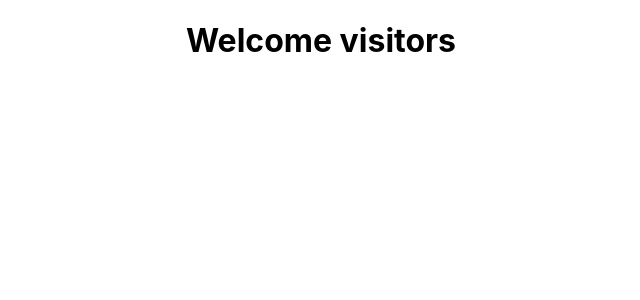
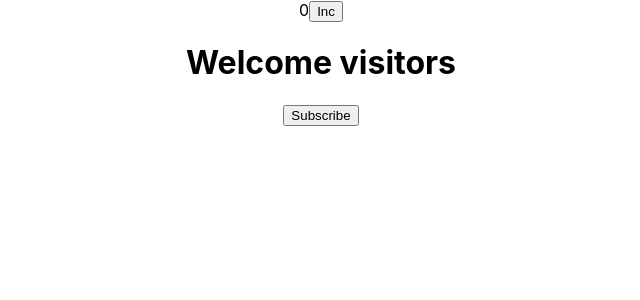
Before and after one commit to rihemebh/React-Basics, a React (Create React App) app: page / in a window 1280 px wide. Shown: the top 300 px of the page, without its empty margins (319-959 px from the left). Built offline with nearby package versions, Linux system fonts and the light colour scheme.

Commit message:
setState

```diff
--- a/src/App.js
+++ b/src/App.js
@@ -1,10 +1,13 @@
 import logo from './logo.svg';
 import './App.css';
 import Message from './Components/Message'
+import Counter from './Components/counter';
 
 function App() {
   return (
     <div className="App">
+      <Counter/>
+
      <Message/>
     </div>
   );
--- a/src/Components/Message.js
+++ b/src/Components/Message.js
@@ -9,9 +9,17 @@
 
     }
 
+    changeMessage(){
+        this.setState({
+            message : 'welcome subscriber'
+        })
+
+    }
+
     render(){
         return(<div>
             <h1>{this.state.message}</h1>
+            <button onClick= { ()=> this.changeMessage()}>Subscribe</button>
             </div>);
     }
 
--- /dev/null
+++ b/src/Components/counter.js
@@ -0,0 +1,36 @@
+import React , {Component} from 'react';
+class counter extends Component {
+
+ constructor(props){
+     super(props);
+        this.state={
+            count : 0
+        } ;
+ }
+inc(){
+    /*this.setState({
+        count: this.state.count+1
+    },
+    ()=>{
+        console.log(this.state.count)
+    })*/
+     this.setState(
+        (prevState)=> ({
+        count : prevState.count+1})
+     );
+
+
+}
+ render(){
+
+    return(
+        <div>
+            {this.state.count}
+            <button onClick={ ()=> this.inc()}> Inc </button>
+        </div>
+    );
+ }
+
+}
+
+export default counter;
```
Also changed, not shown: 1 other file (tests, documents, lock files or other folders).
